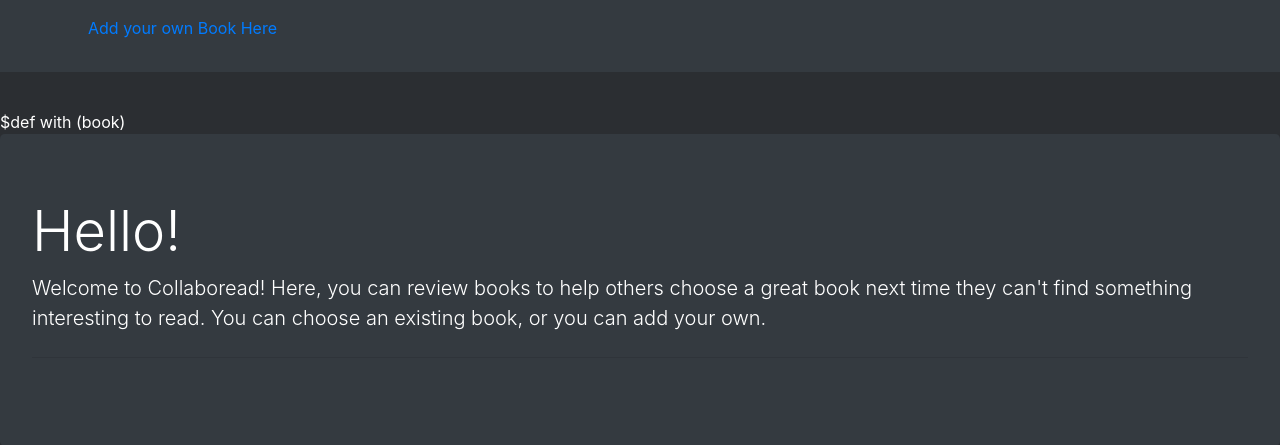
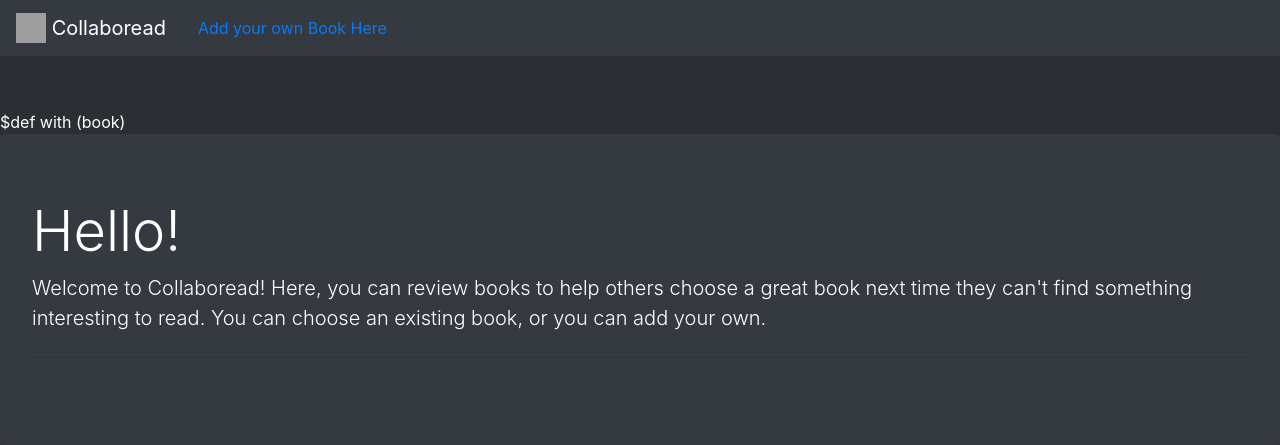
Before and after one commit to CoolCoderSJ/BookGuide, a Python web app: template templates/index.html in a window 1280 px wide. Shown: the top 445 px of the page. Run offline with Jinja, Linux system fonts and the light colour scheme; the template is opened without the code that fills it, so the values that code supplies are empty; grey boxes are pictures that could not be loaded.

Commit message:
Added logo

```diff
--- a/templates/index.html
+++ b/templates/index.html
@@ -35,14 +35,16 @@
 
 </div>
 
-<nav class="navbar fixed-top navbar-expand-lg navbar-light bg-light"> <a class="navbar-brand" href="#"></a>
+<nav class="navbar fixed-top navbar-expand-lg navbar-dark bg-dark"> <a class="navbar-brand" href="/">
+    <img src="https://getbootstrap.com/docs/4.0/assets/brand/bootstrap-solid.svg" width="30" height="30" class="d-inline-block align-top" alt="">
+    Collaboread
+  </a>
   <button class="navbar-toggler" type="button" data-toggle="collapse" data-target="#navbarSupportedContent1" aria-controls="navbarSupportedContent1" aria-expanded="false" aria-label="Toggle navigation"> <span class="navbar-toggler-icon"></span> </button>
   <div class="collapse navbar-collapse" id="navbarSupportedContent1">
 
-    <ul>
+
  <a class="nav-link" href="new">Add your own Book Here<span class="sr-only">(current)</span></a>
 
-    </ul>
   </div>
 </nav>
 <div class="container">
```
Also changed, not shown: templates/book_details.html (+4 -3 lines), templates/new.html (+4 -3 lines).
